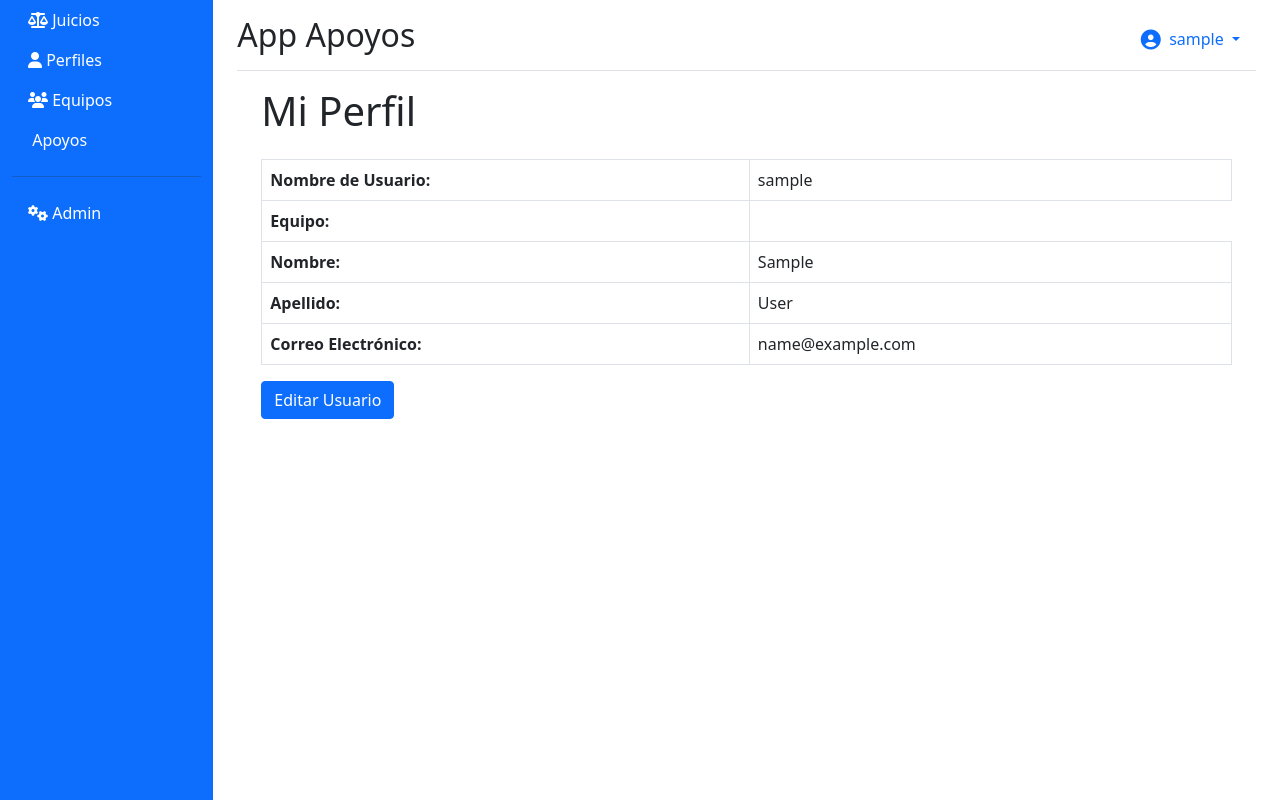
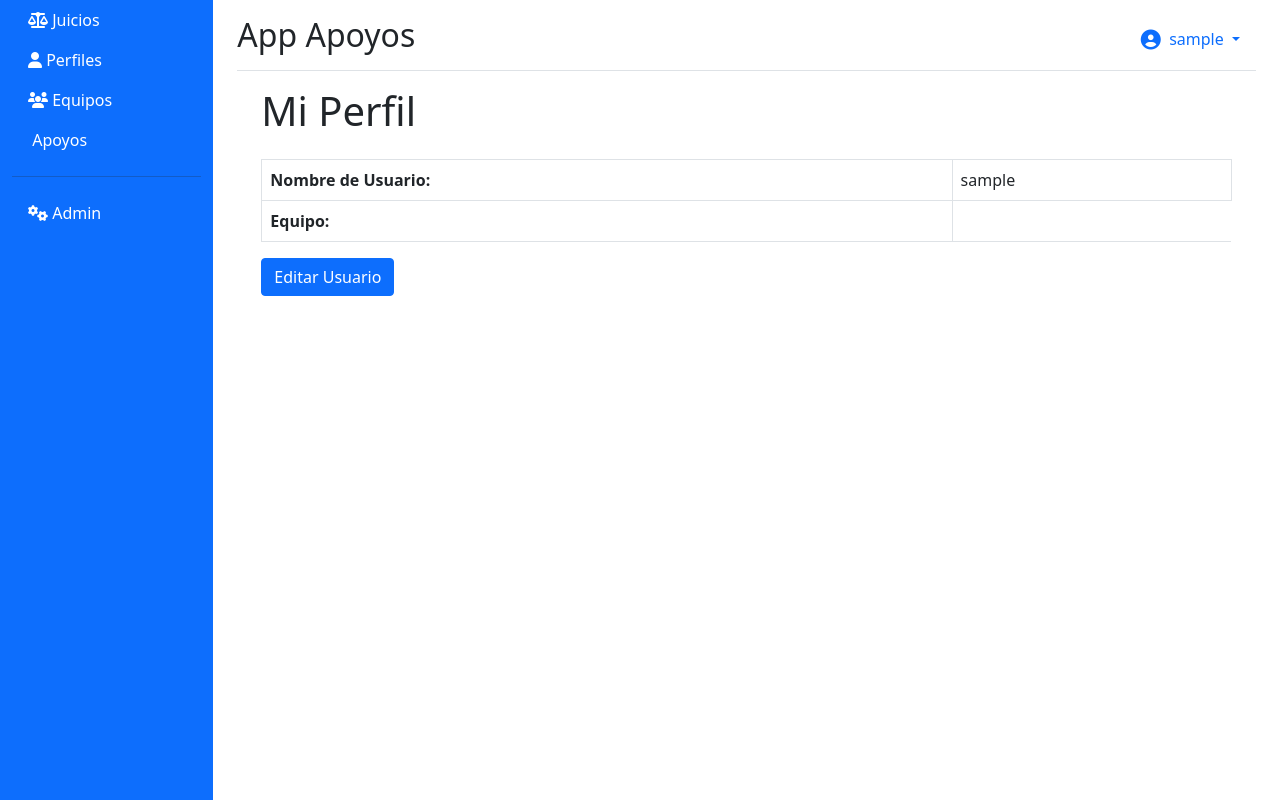
Before and after one commit to JOSELAGOSG/uravit_django, a Django app: page /mi-perfil/ in a window 1280 px wide. Run offline with Django 4.2, Linux system fonts and the light colour scheme; the visitor is signed in with stand-in values (Sample User, id 1); data that the repository does not hold is empty; some libraries are stand-ins or nearby versions.

Commit message:
edit user_detail.html

```diff
--- a/uravit/trial/templates/trial/user/user_detail.html
+++ b/uravit/trial/templates/trial/user/user_detail.html
@@ -16,18 +16,6 @@
         {% if perfil %}
         <td>{{ perfil.equipo.nombre }}</td>
         {% endif %}
-      </tr>
-      <tr>
-        <th>Nombre:</th>
-        <td>{{ user.first_name }}</td>
-      </tr>
-      <tr>
-        <th>Apellido:</th>
-        <td>{{ user.last_name }}</td>
-      </tr>
-      <tr>
-        <th>Correo Electrónico:</th>
-        <td>{{ user.email }}</td>
       </tr>
       <!-- Agrega más atributos relacionados al usuario si es necesario -->
     </tbody>
@@ -60,7 +48,7 @@
       </tr>
       {% empty %}
       <tr>
-        <td colspan="4">No hay apoyos registrados para esta víctima.</td>
+        <td colspan="4">No hay apoyos registrados para este perfil.</td>
       </tr>
       {% endfor %}
     </tbody>
```
